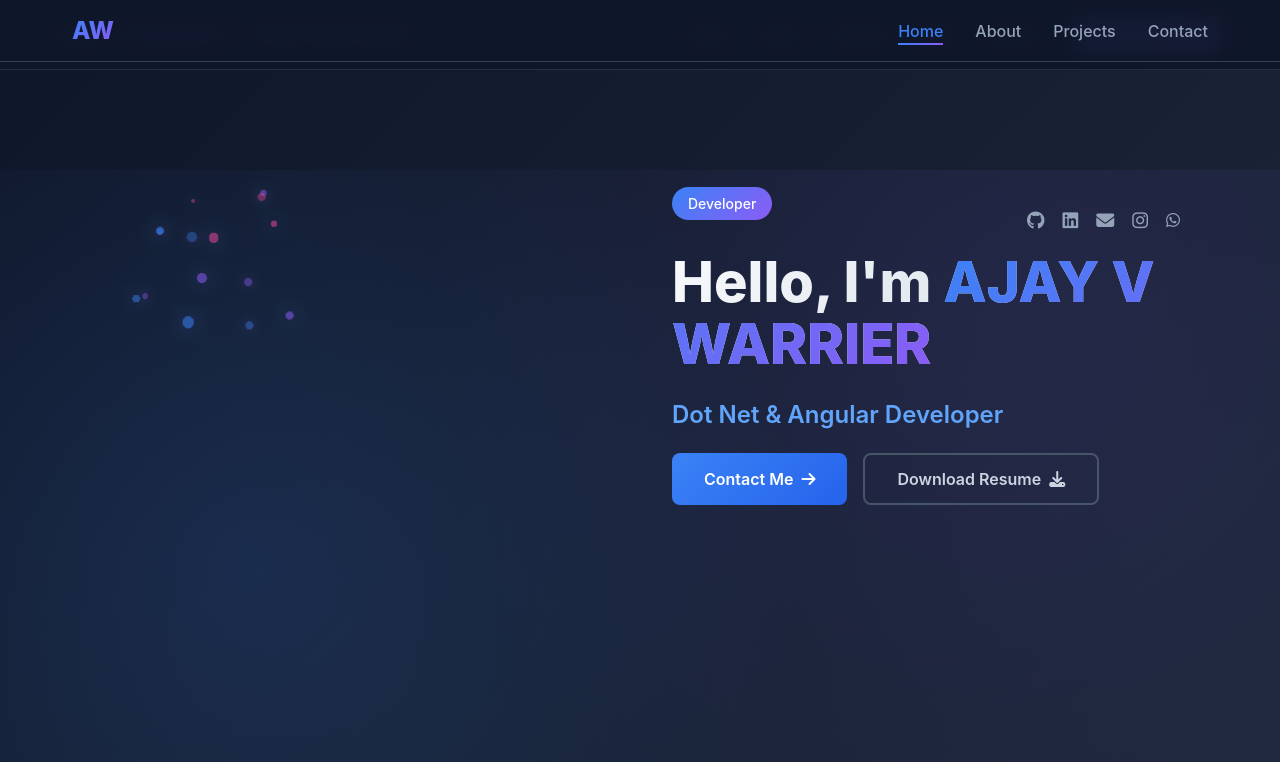
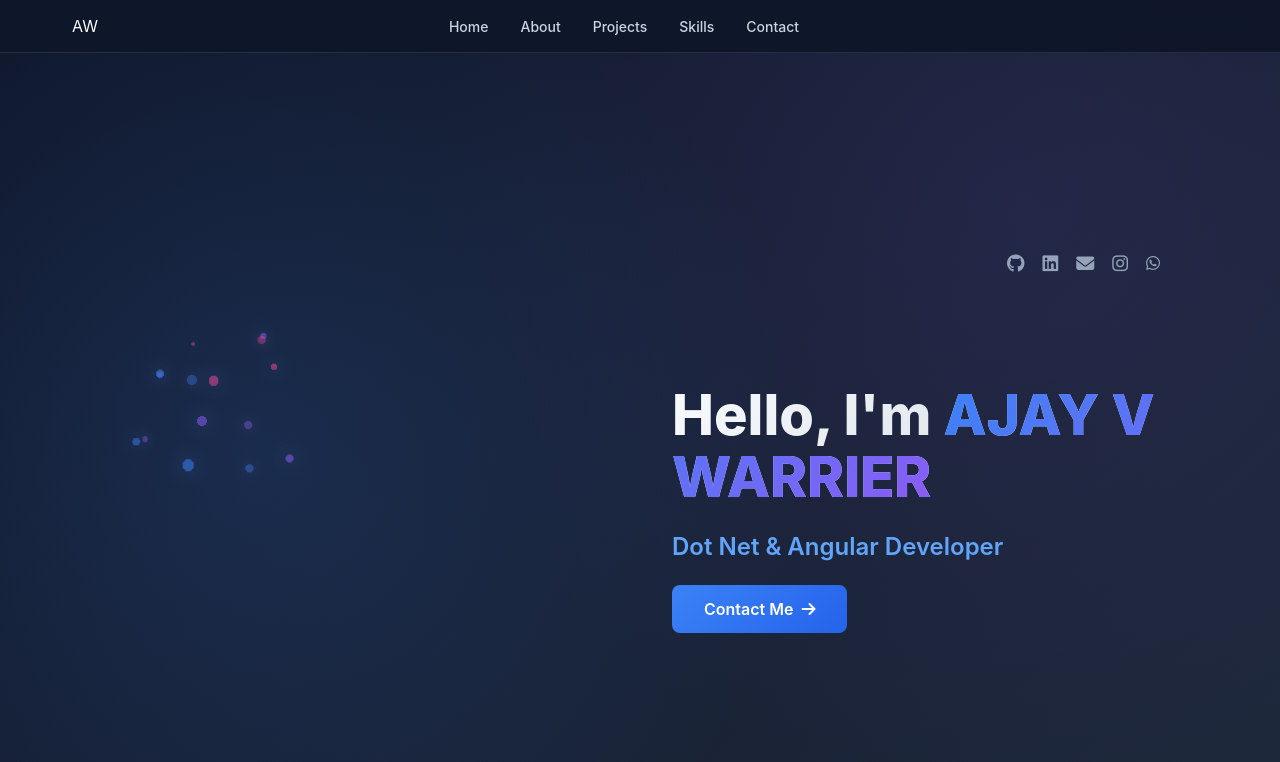
Before and after one commit to Ajayvwarrier/Portfolio, an Angular app: page /home in a window 1280 px wide. Shown: the top 762 px of the page. Built offline with nearby package versions, Linux system fonts and the light colour scheme.

Commit message:
new update

```diff
--- a/src/app/components/home/home.css
+++ b/src/app/components/home/home.css
@@ -84,7 +84,7 @@
 
 /* Section Common Styles */
 section {
-  padding: 100px 0;
+  padding:  center;
   min-height: 100vh;
   display: flex;
   align-items: center;
@@ -133,7 +133,7 @@ section {
     min-height: 100vh;
   background: linear-gradient(135deg, #0f172a 0%, #1e293b 100%);
     display: flex;
-  align-items: flex-start;
+  align-items: center;
   justify-content: center;
   /* padding: 1rem 2rem 6rem; */
   color: #f8fafc;
@@ -153,7 +153,7 @@ section {
 .container {
   max-width: 1200px;
   margin: 0 auto;
-  padding: 0 2rem;
+  padding: 120px 2rem 0;
   display: grid;
   grid-template-columns: 1fr 1fr;
   gap: 4rem;
@@ -350,8 +350,8 @@ section {
 /* SOCIAL CONTAINER BOX */
 .hero-social {
   position: absolute;
-  top: 40px;
-  right: 60px;
+  top: 60px;
+  right: 80px;
   display: flex;
   gap: 18px;
   z-index: 10;
--- a/src/app/components/home/home.html
+++ b/src/app/components/home/home.html
@@ -1,5 +1,5 @@
 <!-- Navigation -->
-<nav class="navbar">
+<!-- <nav class="navbar">
   <div class="nav-container">
     <div class="logo">AW</div>
     <ul class="nav-menu">
@@ -14,7 +14,7 @@
       <span class="bar"></span>
     </div>
   </div>
-</nav>
+</nav> -->
 
 <!-- Home Section -->
 <section id="home" class="hero">
@@ -49,7 +49,8 @@
         </a>
       </div>
 
-      <div class="badge">Developer</div>
+    <br>
+    <br>
 
       <h1 class="hero-title">
         Hello, I'm <span class="highlight">AJAY V WARRIER</span>
@@ -62,9 +63,7 @@
         <a href="#contact" class="btn btn-primary">
           Contact Me <i class="fas fa-arrow-right btn-icon"></i>
         </a>
-        <a href="#" class="btn btn-secondary">
-          Download Resume <i class="fas fa-download btn-icon"></i>
-        </a>
+
       </div>
     </div>
   </div>
--- a/src/app/components/navbar/navbar.css
+++ b/src/app/components/navbar/navbar.css
@@ -7,6 +7,9 @@
 }
 
 .navbar {
+  width: 100%;
+  left: 0;
+  right: 0;
   background: rgba(15, 23, 42, 0.95);
   backdrop-filter: blur(10px);
   border-bottom: 1px solid rgba(255, 255, 255, 0.1);
@@ -17,11 +20,13 @@
 }
 
 .container {
+  width: 100%;
   max-width: 1200px;
-  margin: 0 auto;
-  padding: 0 1rem;
-  display: flex;
-  justify-content: space-between;
+  margin:  auto;
+  padding: 0 2rem;
+  box-sizing: border-box;
+  display: grid;
+  grid-template-columns: 1fr auto 1fr;
   align-items: center;
 }
 
@@ -69,6 +74,7 @@
 
 .nav-links {
   display: flex;
+  justify-content: center;
   gap: 2rem;
   list-style: none;
   margin: 0;
@@ -102,7 +108,7 @@
 }
 
 /* ✅ DOWNLOAD CV BUTTON – COMBINED STYLE */
-.btn-download {
+/* .btn-download {
   display: flex;
   align-items: center;
   gap: 0.5rem;
@@ -124,7 +130,7 @@
   transform: translateY(-2px);
   box-shadow: 0 6px 18px rgba(79, 124, 255, 0.4);
   opacity: 0.95;
-}
+} */
 
 /* MOBILE MENU */
 .mobile-menu-btn {
@@ -172,6 +178,7 @@
   .nav-actions {
     margin-top: 1rem;
     width: 100%;
+    justify-self: end;
   }
 
   .btn-download {
--- a/src/app/components/navbar/navbar.html
+++ b/src/app/components/navbar/navbar.html
@@ -3,9 +3,8 @@
 
     <!-- BRAND -->
     <div class="navbar-brand">
+       <div class="logo">AW</div>
       <a routerLink="/" class="logo">
-        <span class="logo-text">AJAY V WARRIER</span>
-        <span class="logo-badge">Dot Net & Angular Developer</span>
       </a>
     </div>
 
@@ -73,7 +72,7 @@
 
       <!-- ACTIONS -->
       <div class="nav-actions">
-        <a
+        <!-- <a
           href="assets/cv/Ajay_V_Warrier_CV.pdf"
           download="Ajay_V_Warrier_CV"
           class="btn-download"
@@ -91,7 +90,7 @@
             <line x1="12" y1="15" x2="12" y2="3"/>
           </svg>
           Download CV
-        </a>
+        </a> -->
       </div>
     </div>
 
```
